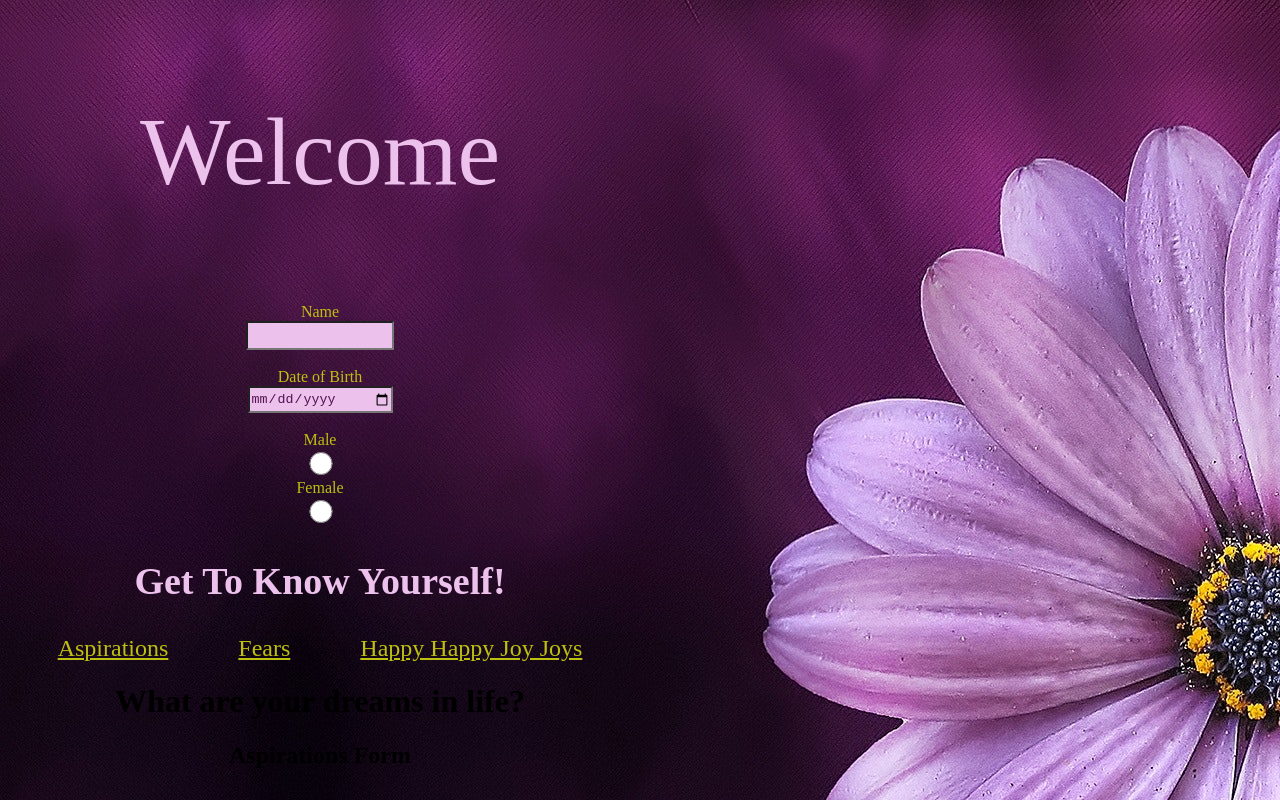
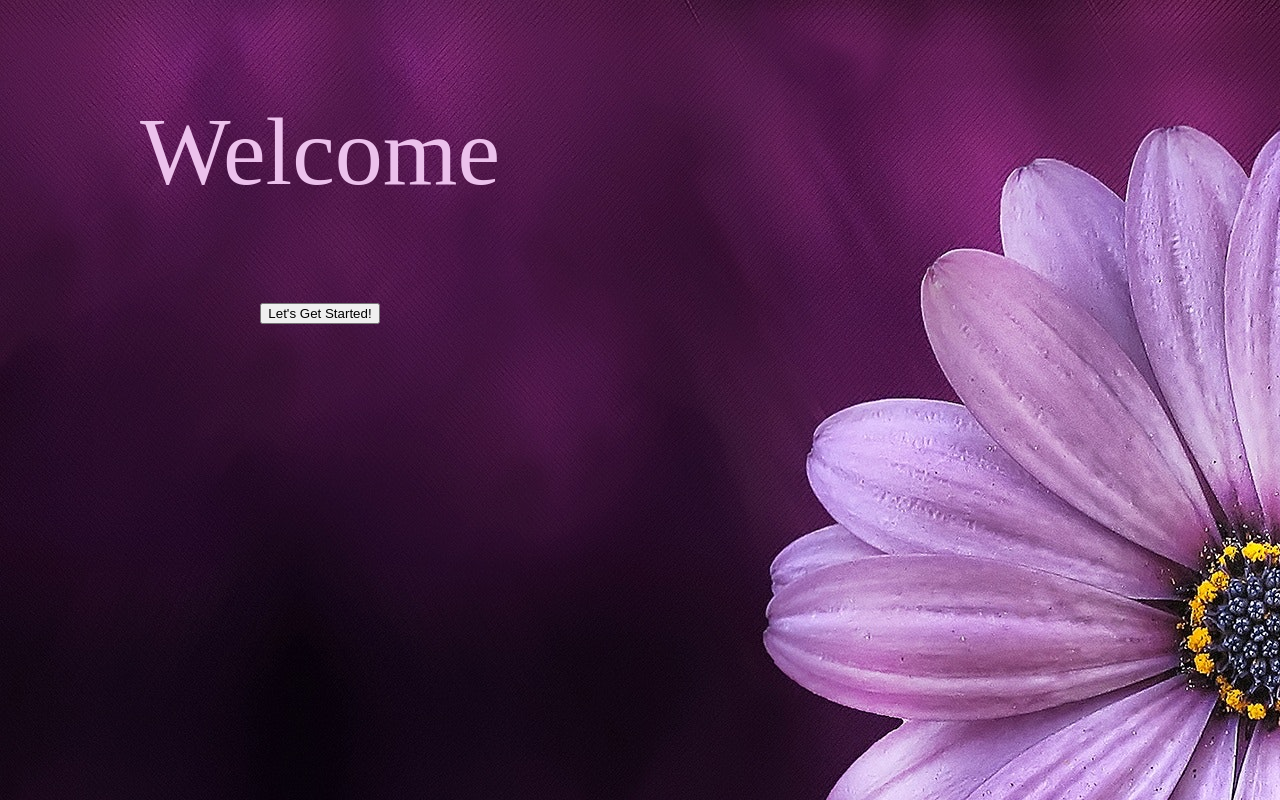
Before and after one commit to MaryHooker/Projects, a React (Create React App) app in the folder know-yourself-app/: page /aspirations in a window 1280 px wide. Built offline with nearby package versions, Linux system fonts and the light colour scheme.

Commit message:
conditional rendering

```diff
--- a/know-yourself-app/src/components/AppContainer.jsx
+++ b/know-yourself-app/src/components/AppContainer.jsx
@@ -1,61 +1,46 @@
 import React, { Component } from 'react';
-import { BrowserRouter as Router, Link, Route } from 'react-router-dom';
-import Aspirations from './Aspirations';
-import Fears from './Fears';
-import HappyJoys from './HappyJoys';
+import Home from './Home';
+import Welcome from './Welcome';
+
 
 class AppContainer extends Component {
     constructor(props) {
         super(props);
         this.state = {
-            userName: '',
-            birthDate: '',
-            gender: '',
+            // summitted: false,
+            //Display form
+            //If welcome is true-display form/if false- keep initial welcome and button
+            welcome: false,
         }
     }
 
+    // handleInputs = (event) =>{
+
+    // }
+
+    handleSubmission = (event) => {
+        event.preventDefault();
+
+        this.setState(
+            {
+                welcome: true
+            }
+        )
+    }
+
     render() {
+        let displayed =
+            <div className='mainDisplay'>
+                <p className='welcomeSign'>Welcome</p>
+                <button onClick={this.handleSubmission}>Let's Get Started!</button>
+            </div>
+
+        if (this.state.welcome) {
+            displayed = <Welcome />
+        }
         return (
             <div className='appContainer'>
-                <div className='mainDisplay'>
-                    <p className='welcomeSign'>Welcome</p>
-                    <form action="">
-                        <label htmlFor="name" className='inputLabel'>Name</label>
-                        <br />
-                        <input type="text" name='name' id='name' value={this.state.userName} />
-                        <br />
-                        <br />
-                        <label htmlFor="date" className='inputLabel'>Date of Birth</label>
-                        <br />
-                        <input type="date" name='date' id='date' value={this.state.birthDate} />
-                        <br />
-                        <br />
-                        <label htmlFor="gender" className='inputLabel'>Male</label>
-                        <br />
-                        <input type="radio" />
-                        <br />
-                        <label htmlFor="gender" className='inputLabel'>Female</label>
-                        <br />
-                        <input type="radio" />
-                    </form>
-                    <h1 className='knowYourself'>Get To Know Yourself!</h1>
-                    <Router>
-                        <Link to='/aspirations' className='links'>Aspirations</Link>
-                        <Link to='/fears' className='links'>Fears</Link>
-                        <Link to='/happyjoys' className='links'>Happy Happy Joy Joys</Link>
-
-                        <Route path='/aspirations'>
-                            <Aspirations />
-                        </Route>
-                        <Route path='/fears'>
-                            <Fears />
-                        </Route>
-                        <Route path='/happyjoys'>
-                            <HappyJoys />
-                        </Route>
-                    </Router>
-                </div>
-
+                {displayed}
             </div>
         )
     }
--- a/know-yourself-app/src/components/Aspirations.jsx
+++ b/know-yourself-app/src/components/Aspirations.jsx
@@ -1,6 +1,6 @@
 import React,{Component} from 'react';
-import {BrowserRouter as Router,Link,Route} from 'react-router-dom';
-import AppContainer from './AppContainer';
+// import {BrowserRouter as Router,Link,Route} from 'react-router-dom';
+// import AppContainer from './AppContainer';
 
 class Aspirations extends Component{
     constructor(props){
--- /dev/null
+++ b/know-yourself-app/src/components/Home.jsx
@@ -0,0 +1,42 @@
+import { BrowserRouter as Router, Switch, Link, Route } from 'react-router-dom';
+import React,{Component} from 'react';
+import Aspirations from './Aspirations';
+import Fears from './Fears';
+import HappyJoys from './HappyJoys';
+
+class Home extends Component {
+    constructor(props) {
+        super(props);
+        this.state = {}
+    }
+    render() {
+        return (
+            <div>
+
+                <h1 className='knowYourself'>Get To Know Yourself!</h1>
+                <Router>
+                        <Link to='/'></Link>
+                        <Link to='/aspirations' className='links'>Aspirations</Link>
+                        <Link to='/fears' className='links'>Fears</Link>
+                        <Link to='/happyjoys' className='links'>Happy Happy Joy Joys</Link>
+                        <Switch>
+                            <Route exact path='/'>
+                                <Home />
+                            </Route>
+                        <Route path='/aspirations'>
+                            <Aspirations />
+                        </Route>
+                        <Route path='/fears'>
+                            <Fears />
+                        </Route>
+                        <Route path='/happyjoys'>
+                            <HappyJoys />
+                        </Route>
+                        </Switch>
+                    </Router>
+            </div>
+        );
+    }
+}
+
+export default Home;
--- /dev/null
+++ b/know-yourself-app/src/components/Welcome.jsx
@@ -0,0 +1,60 @@
+import React, { Component } from 'react';
+import Home from './Home';
+
+class Welcome extends Component {
+    constructor(props) {
+        super(props);
+        this.state = {
+            userName: '',
+            birthDate: '',
+            gender: '',
+            home:false,
+        }
+    }
+
+    handleSubmission = (event)=>{
+        event.preventDefault();
+
+        this.setState(
+            {
+                home:true
+            }
+        )
+    }
+    render() {
+        // let display;
+        // if(this.state.home){
+        //    display = <Home/>
+        // }
+        return (
+            <div>
+
+                <form action="">
+                    <label htmlFor="name" className='inputLabel'>Name</label>
+                    <br />
+                    <input type="text" name='name' id='name' value={this.state.userName} onChange={this.handleInputs} />
+                    <br />
+                    <br />
+                    <label htmlFor="date" className='inputLabel'>Date of Birth</label>
+                    <br />
+                    <input type="date" name='date' id='date' value={this.state.birthDate} onChange={this.handleInputs} />
+                    <br />
+                    <br />
+                    <label htmlFor="gender" className='inputLabel'>Male</label>
+                    <br />
+                    <input type="radio" />
+                    <br />
+                    <label htmlFor="gender" className='inputLabel'>Female</label>
+                    <br />
+                    <input type="radio" />
+                    <br />
+                    <br />
+                    <button onClick={this.handleSubmission}>Submit</button>
+                </form>
+                {/* {display} */}
+            </div>
+        );
+    }
+}
+
+export default Welcome;
```
